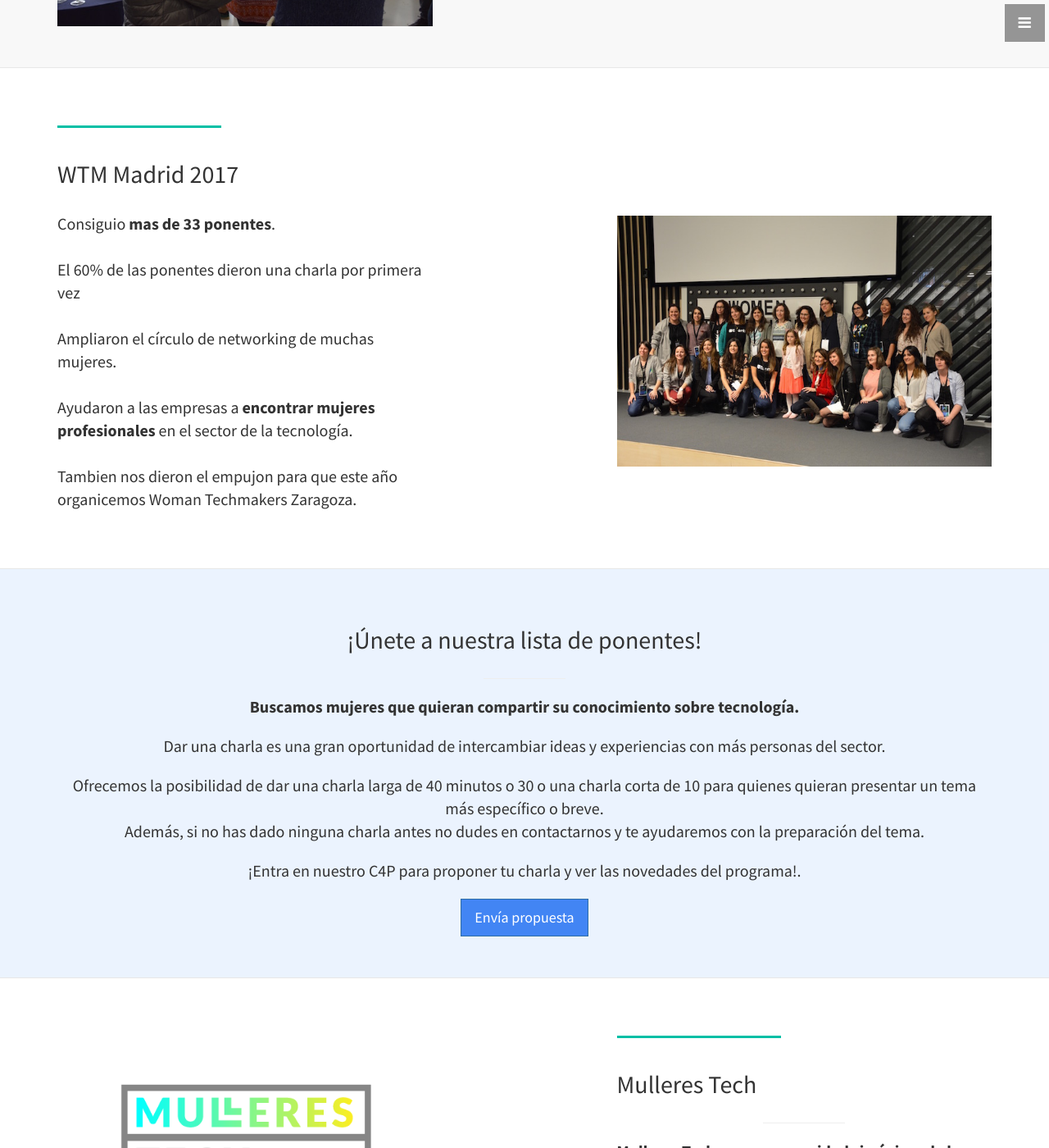
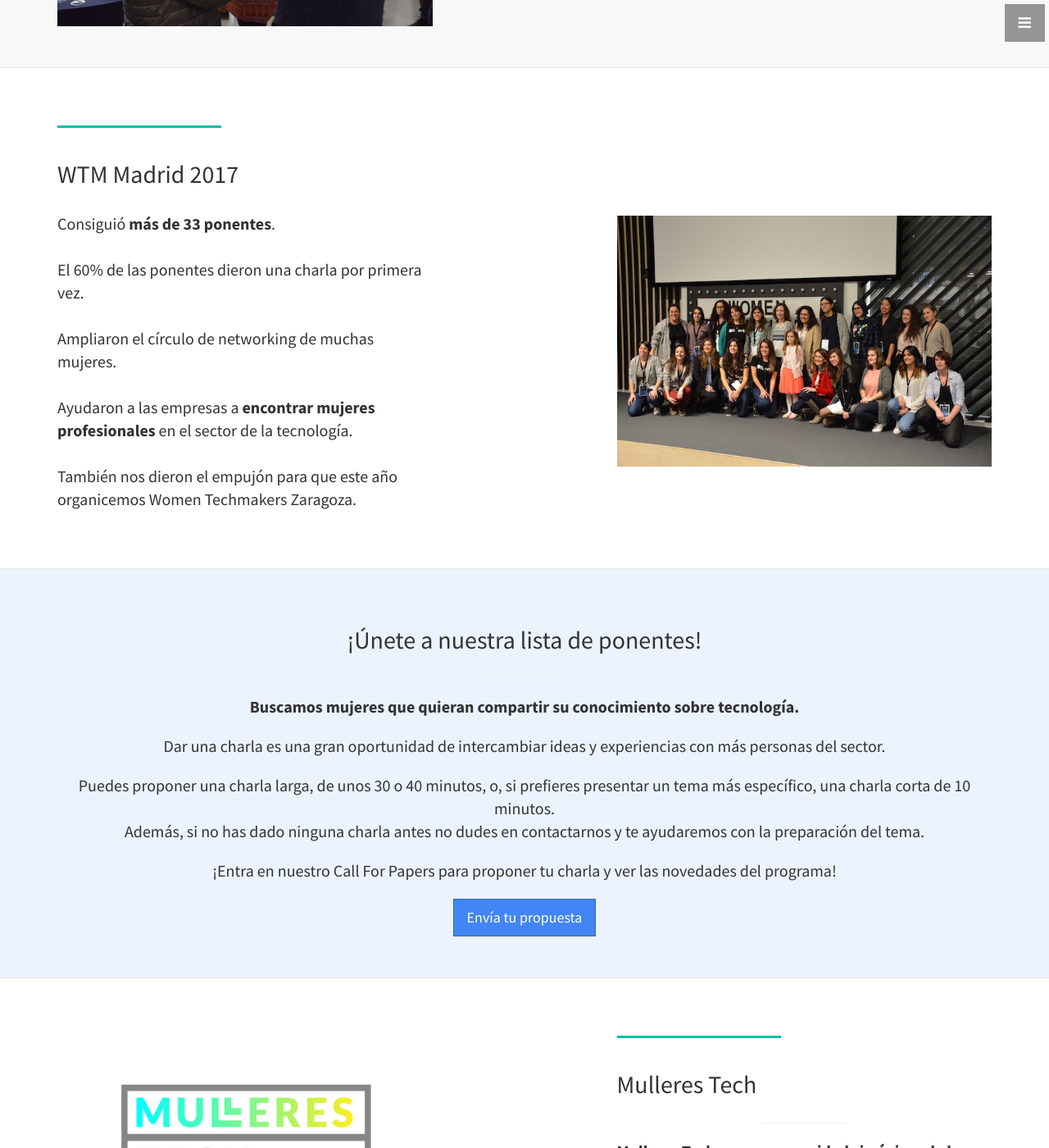
Before and after one commit to MulleresTechZgz/wtmz17.github.io, a Jekyll site: the page built from index.html, in a window 1280 px wide and 1400 px high, scrolled down 3281 px. Shown: the whole window at 82% size. Built offline with Jekyll 4.4.1, drawn with Linux system fonts in a browser that asks for light colours.

Commit message:
Corregidas varias erratas.

```diff
--- a/_config.yml
+++ b/_config.yml
@@ -47,7 +47,7 @@
     content: <span class="wtm-highlight">9</span> ponentes en Barcelona<br/> <span class="wtm-highlight">10</span> ponentes en Menorca<br/> <span class="wtm-highlight">6</span> ponentes en Tarragona<br/> <span class="wtm-highlight">3</span> ponentes en Salamanca<br/> <span class="wtm-highlight">13</span> ponentes en Valencia<br/> <span class="wtm-highlight">33</span> ponentes en Madrid
     image: chatting.jpg
   - title: WTM Madrid 2017
-    content: Consiguio <strong>mas de 33 ponentes</strong>.<br/><br/>El 60% de las ponentes dieron una charla por primera vez<br/><br/>Ampliaron el círculo de networking de muchas mujeres.<br/><br/>Ayudaron a las empresas a <strong>encontrar mujeres profesionales</strong> en el sector de la tecnología.<br/><br/>Tambien nos dieron el empujon para que este año organicemos Woman Techmakers Zaragoza.
+    content: Consiguió <strong>más de 33 ponentes</strong>.<br/><br/>El 60% de las ponentes dieron una charla por primera vez.<br/><br/>Ampliaron el círculo de networking de muchas mujeres.<br/><br/>Ayudaron a las empresas a <strong>encontrar mujeres profesionales</strong> en el sector de la tecnología.<br/><br/>También nos dieron el empujón para que este año organicemos Women Techmakers Zaragoza.
     image: speakers.jpg
 
 #List for organizers
--- a/_includes/join_speakers.html
+++ b/_includes/join_speakers.html
@@ -25,21 +25,21 @@
 
             <div class="row">
                 <div class="col-lg-12 text-center">
-                    <p class="lead">Ofrecemos la posibilidad de dar una charla larga de 40 minutos o 30 o una charla corta de 10 para quienes quieran presentar un tema más específico o breve.<br/>Además, si no has dado ninguna charla antes no dudes en contactarnos y te ayudaremos con la preparación del tema. </p>
+                    <p class="lead">Puedes proponer una charla larga, de unos 30 o 40 minutos, o, si prefieres presentar un tema más específico, una charla corta de 10 minutos.<br/>Además, si no has dado ninguna charla antes no dudes en contactarnos y te ayudaremos con la preparación del tema. </p>
                 </div>
 
             </div>
 
             <div class="row">
                 <div class="col-lg-12 text-center">
-                    <p class="lead">¡Entra en nuestro C4P para proponer tu charla y ver las novedades del programa!. </p>
+                    <p class="lead">¡Entra en nuestro Call For Papers para proponer tu charla y ver las novedades del programa! </p>
                 </div>
 
             </div>
 
             <div class="row">
                 <div class="col-lg-12 text-center">
-                    <a class="btn btn-dark btn-primary btn-lg" href="https://docs.google.com/forms/d/e/1FAIpQLScIOUxKkHOV3HKdKechXFJwg44WqHtPQf-nVjYqKSQ-Ktun1g/viewform" target="_blank">Envía propuesta</a>
+                    <a class="btn btn-dark btn-primary btn-lg" href="https://docs.google.com/forms/d/e/1FAIpQLScIOUxKkHOV3HKdKechXFJwg44WqHtPQf-nVjYqKSQ-Ktun1g/viewform" target="_blank">Envía tu propuesta</a>
                 </div>
             </div>
         </div>
```
Also changed, not shown: README.md.
